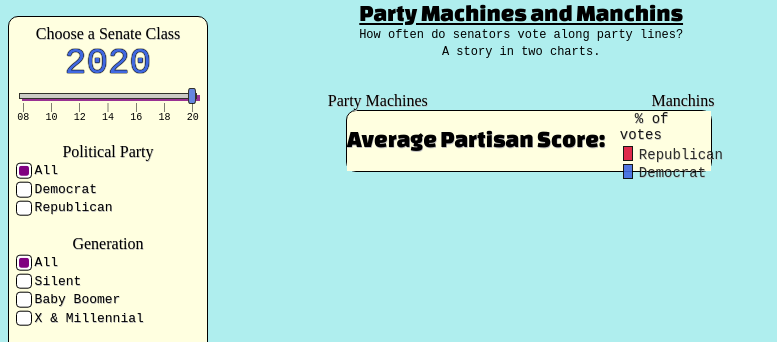
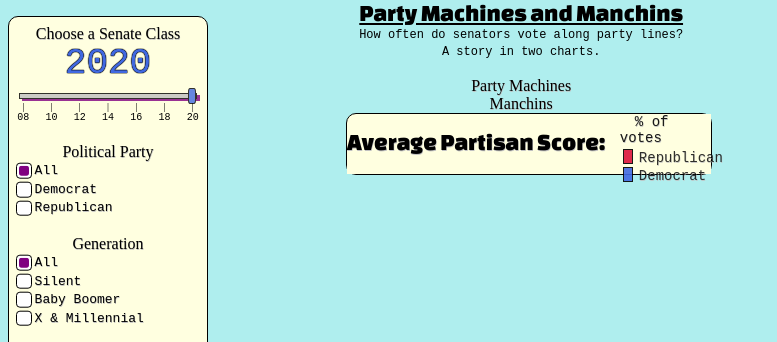
Before and after one commit to cjc473/Election-Visualization, a website built with webpack: page index.html in a window 1280 px wide. Shown: the top 342 px of the page, without its empty margins (0-777 px from the left). Built offline with nearby package versions, Linux system fonts and the light colour scheme; no server answers; a web font is replaced by a local one.

Commit message:
refactor divs for better CSS organization

```diff
--- a/index.html
+++ b/index.html
@@ -136,15 +136,22 @@
       </div>
       <div id="d3-container">
 
-        <br>
-        <div id="chart-titles">
-          <h2>Party Machines</h2>
-          <h2>Manchins</h2>
+        <!-- <br> -->
+        <div id="chart-container">
+          <div class="chart" id="party-machines-container">
+            <h2 class="chart-titles">Party Machines</h2>
+            <div id="top-senate-container">
+            </div>
+          </div>
+          <div class="chart" id="manchins-container">
+            <h2 class="chart-titles">Manchins</h2>
+            <div id="bottom-senate-container">
+            </div>
+          </div>
         </div>
 
-        <div id="top-senate-container">
-        </div>
-        <div id="bottom-senate-container">
+        <div id="chart-titles">
+
         </div>
         <div id="chart-legend-container">
           <div id="average-score-container">
```
Also changed, not shown: dist/main.css.
